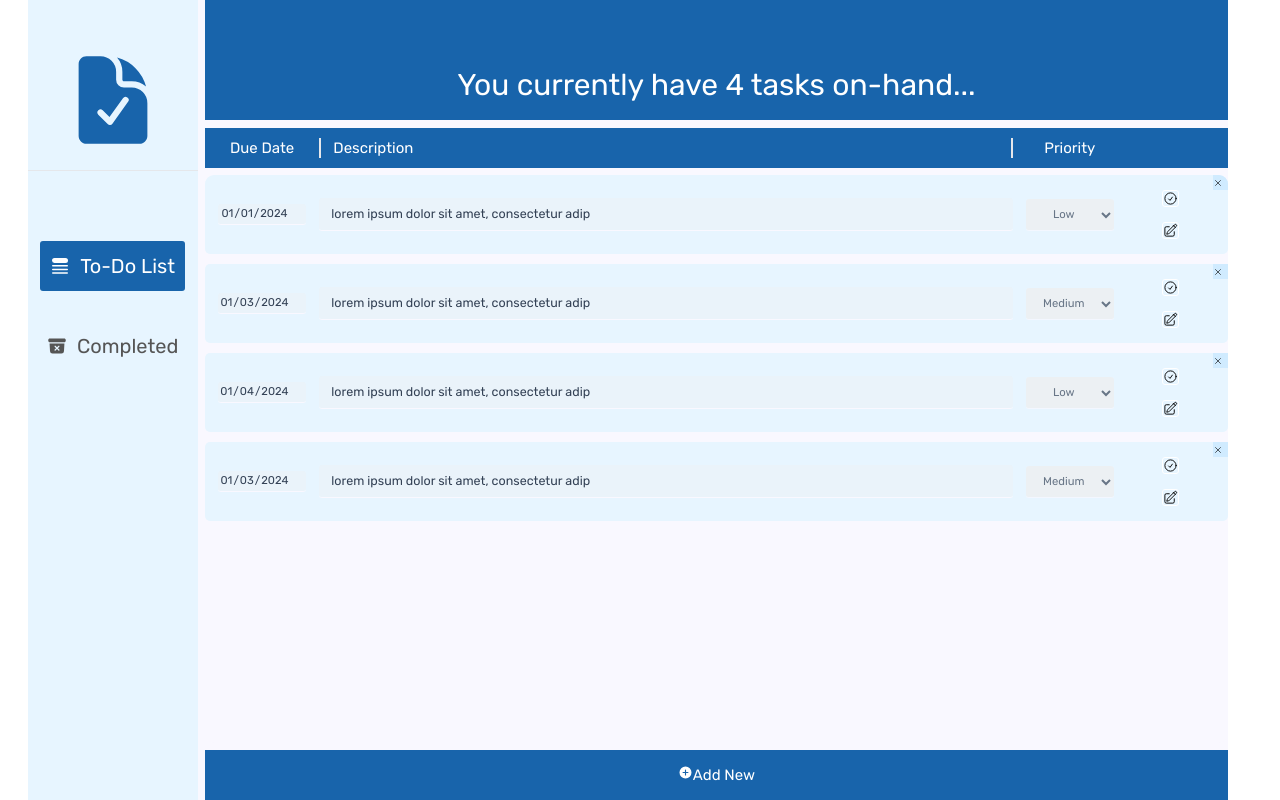
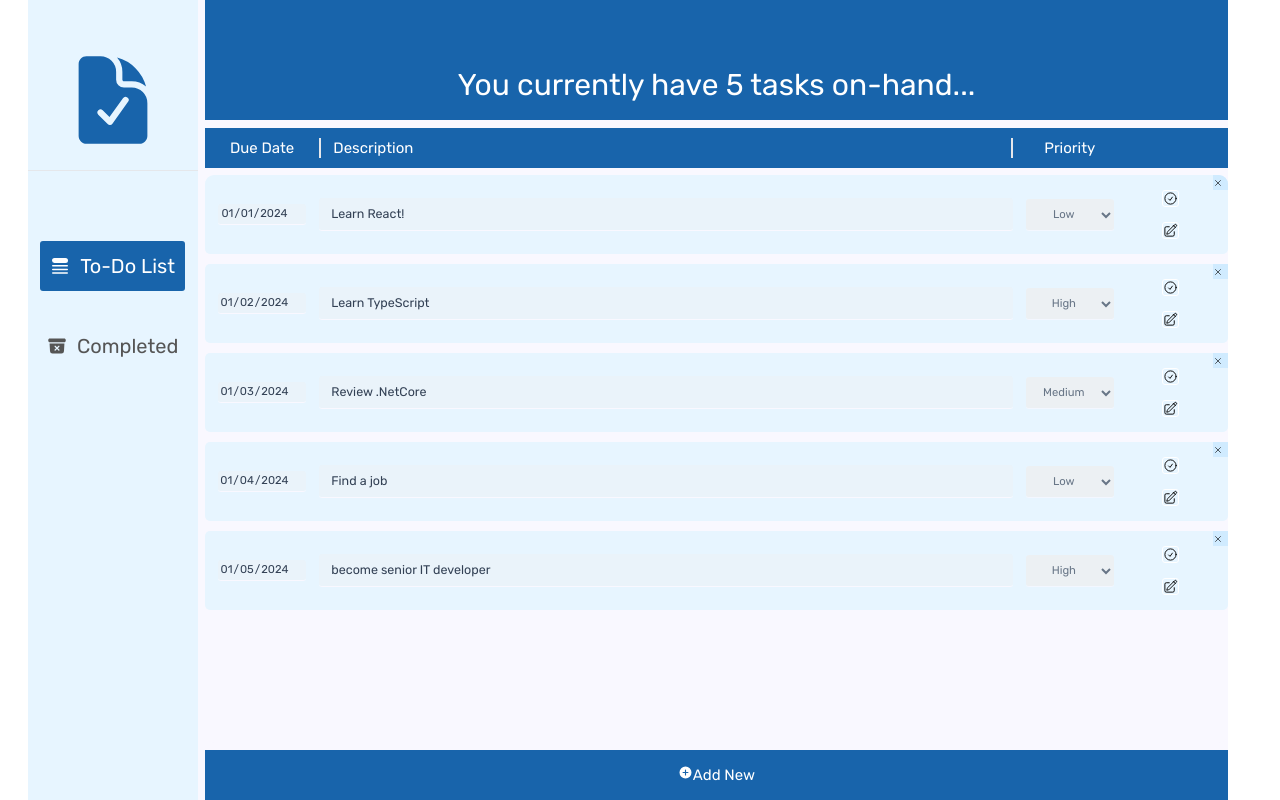
Before and after one commit to Joshw9012/to-do-list, a React (Vite) app: page /todolist in a window 1280 px wide. Built offline with nearby package versions, Linux system fonts and the light colour scheme.

Commit message:
Final version -updated initial data

```diff
--- a/src/components/todoSlice.js
+++ b/src/components/todoSlice.js
@@ -4,43 +4,50 @@ const initialState = [
   {
     id: 4210,
     duedate: "2024-01-01",
-    description: "lorem ipsum dolor sit amet, consectetur adip",
+    description: "Learn React!",
     status: true, // "true: Tasks on-hand,  false: completed tasks
     priority: "Low",
   },
   {
     id: 41253,
     duedate: "2024-01-02",
-    description: "lorem ipsum dolor sit amet, consectetur adip",
-    status: false, // "true: Tasks on-hand,  false: completed tasks
+    description: "Learn TypeScript",
+    status: true, // "true: Tasks on-hand,  false: completed tasks
     priority: "High",
   },
   {
     id: 12101,
     duedate: "2024-01-03",
-    description: "lorem ipsum dolor sit amet, consectetur adip",
+    description: "Review .NetCore",
     status: true, // "true: Tasks on-hand,  false: completed tasks
     priority: "Medium",
   },
   {
     id: 156842,
     duedate: "2024-01-04",
-    description: "lorem ipsum dolor sit amet, consectetur adip",
+    description: "Find a job",
     status: true, // "true: Tasks on-hand,  false: completed tasks
     priority: "Low",
   },
   {
     id: 54125,
     duedate: "2024-01-05",
-    description: "lorem ipsum dolor sit amet, consectetur adip",
-    status: false, // "true: Tasks on-hand,  false: completed tasks
+    description: "become senior IT developer",
+    status: true, // "true: Tasks on-hand,  false: completed tasks
     priority: "High",
   },
   {
     id: 153783,
-    duedate: "2024-01-03",
-    description: "lorem ipsum dolor sit amet, consectetur adip",
-    status: true, // "true: Tasks on-hand,  false: completed tasks
+    duedate: "2023-12-01",
+    description: "CPA qualified",
+    status: false, // "true: Tasks on-hand,  false: completed tasks
+    priority: "Medium",
+  },
+  {
+    id: 153783,
+    duedate: "2023-07-01",
+    description: "TAFE NSW - programming",
+    status: false, // "true: Tasks on-hand,  false: completed tasks
     priority: "Medium",
   },
 ];
```
